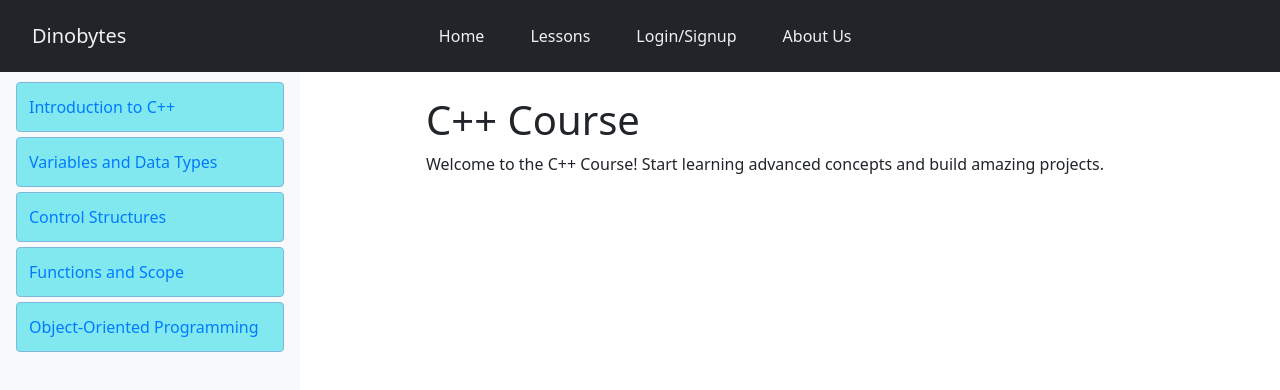
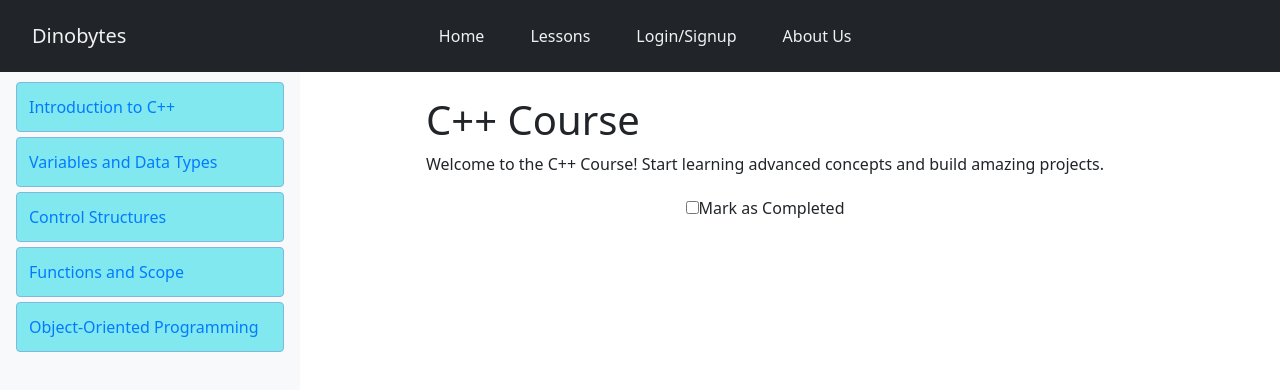
Before and after one commit to MichaelC314/SE-Project, a React (Create React App) app in the folder dinobytes/: page /cpp-course in a window 1280 px wide. Shown: the top 390 px of the page. Built offline with nearby package versions, Linux system fonts and the light colour scheme.

Commit message:
added track progress button and local storage

```diff
--- a/dinobytes/src/CppCourse/CppCourse.js
+++ b/dinobytes/src/CppCourse/CppCourse.js
@@ -1,5 +1,5 @@
-// CppCourse.js
-import React, { useState } from 'react';
+
+import React, { useState, useEffect } from 'react';
 import Sidebar from '../scripts/Sidebar';
 import '../styles/Sidebar.css';
 
@@ -13,6 +13,10 @@ const cppTopics = [
 
 function CppCourse() {
   const [selectedTopic, setSelectedTopic] = useState("Introduction to C++");
+  const [progress, setProgress] = useState(() => {
+    // Load progress from local storage or initialize empty
+    return JSON.parse(localStorage.getItem('cppCourseProgress')) || {};
+  });
 
   // Content for each topic
   const topicContent = {
@@ -23,12 +27,28 @@ function CppCourse() {
     "Object-Oriented Programming": "C++ supports object-oriented programming, which helps you create reusable code using classes and objects."
   };
 
+  const handleCheckboxChange = () => {
+    const updatedProgress = { ...progress, [selectedTopic]: !progress[selectedTopic] };
+    setProgress(updatedProgress);
+    localStorage.setItem('cppCourseProgress', JSON.stringify(updatedProgress));
+  };
+
   return (
     <div className="d-flex">
       <Sidebar topics={cppTopics} onSelectTopic={setSelectedTopic} />
       <div className="course-page" style={{ marginLeft: '250px', padding: '20px' }}>
         <h1>C++ Course</h1>
         <p>{topicContent[selectedTopic]}</p>
+        <div style={{ marginTop: '20px' }}>
+          <label>
+            <input
+              type="checkbox"
+              checked={progress[selectedTopic] || false}
+              onChange={handleCheckboxChange}
+            />
+            Mark as Completed
+          </label>
+        </div>
       </div>
     </div>
   );
```
